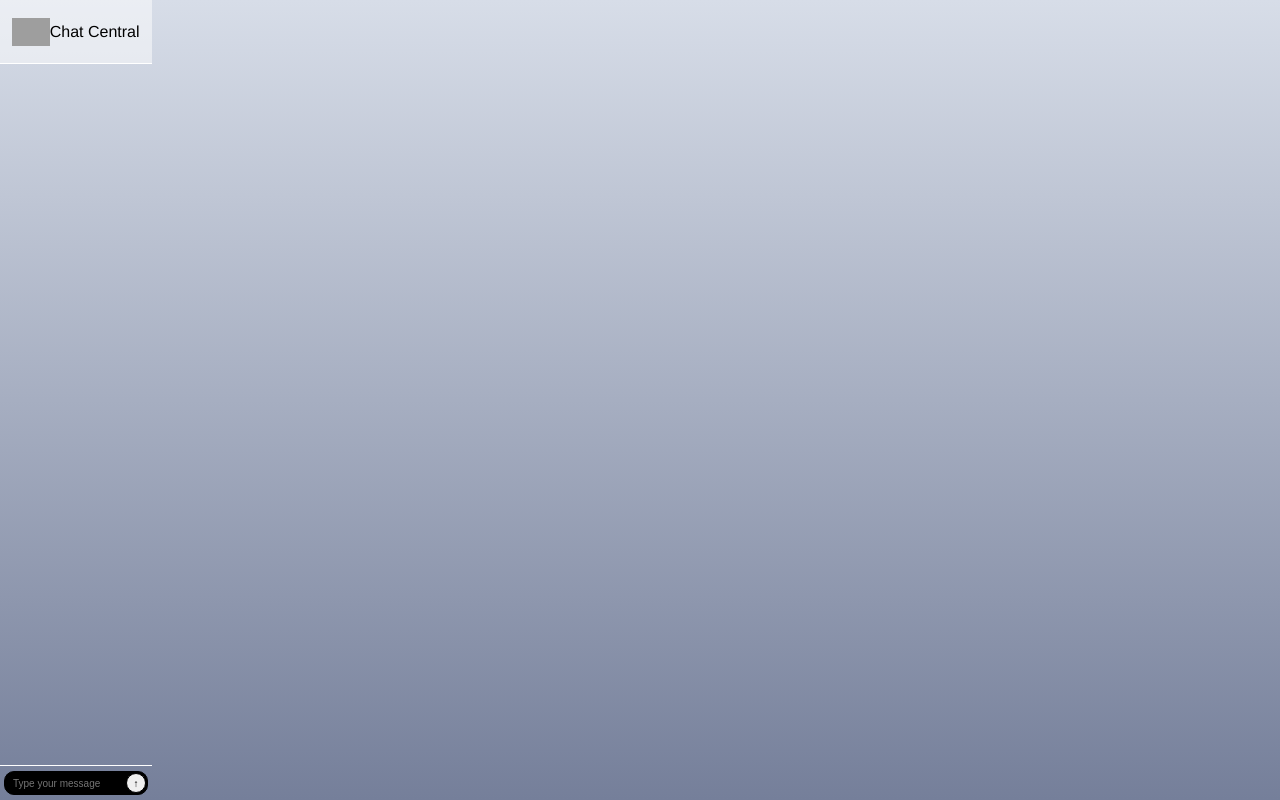
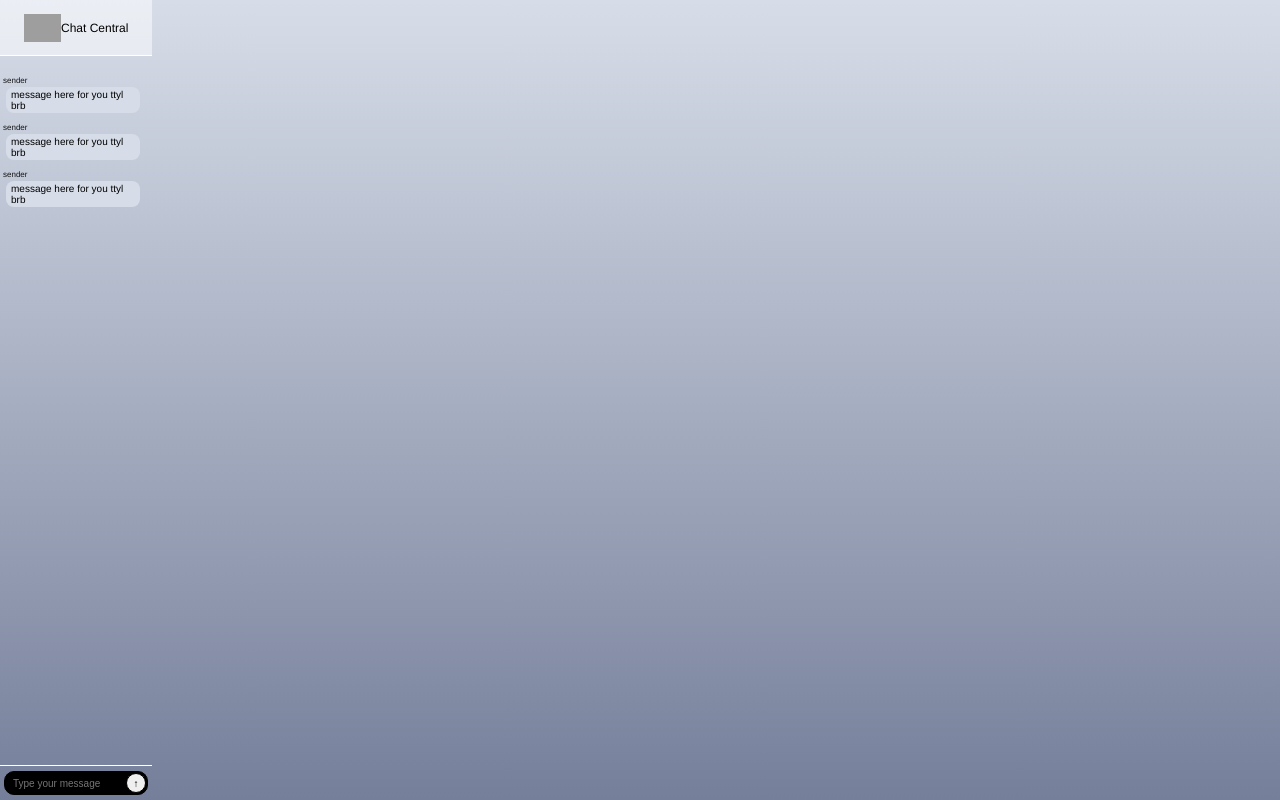
Before and after one commit to Dylychill/chatapp, a React (Create React App) app: page / in a window 1280 px wide. Built offline with nearby package versions, Linux system fonts and the light colour scheme; grey boxes are pictures that could not be loaded.

Commit message:
added static messages with css

```diff
--- a/src/App.css
+++ b/src/App.css
@@ -21,7 +21,7 @@ body {
 .main {
   display: flex;
   flex:1;
-  flex-direction:column;
+  flex-direction: column;
   justify-content: space-between;
   width: 100%;
 }
@@ -34,6 +34,7 @@ header {
   width: 100%;
   border-bottom: 1px solid white;
   justify-content: center;
+  font-size: 12px;
 }
 
 header img {
@@ -75,6 +76,29 @@ button {
   align-items: center;
 }
 
-.message {
-  color: white;
+.full-message .sender {
+  font-size: 8px;
+  opacity: 0.9;
+  margin-bottom: 2px;
 }
+
+.full-message .text {
+  background: #D7DDE8;
+  /* display: inline; */
+  padding: 2px 5px;
+  border-radius: 8px;
+  font-size: 10px;
+  margin-left: 3px;
+}
+
+.full-message {
+  color: black;
+  margin-left: 3px;
+  margin-top: 10px;
+  width: 90%;
+}
+
+.message-container {
+  height: 100%;
+  margin-top: 10px;
+}
--- a/src/App.js
+++ b/src/App.js
@@ -11,8 +11,11 @@ function App() {
           alt ="logo"/>
       <span>Chat Central</span>
     </header>
-    {/* <h1>Johnathan</h1>
-    <!--<Message />--> */}
+    <div class="message-container">
+      <Message />
+      <Message />
+      <Message />
+    </div>
     <Footer />
     </main>
   );
--- a/src/message.js
+++ b/src/message.js
@@ -1,7 +1,10 @@
 import React, {useState} from 'react'
 
 function Message(){
-    return
+    return <div class="full-message">
+        <div class="sender">sender</div>
+        <div class="text">message here for you ttyl brb</div>
+    </div>
 
 }
 
```
